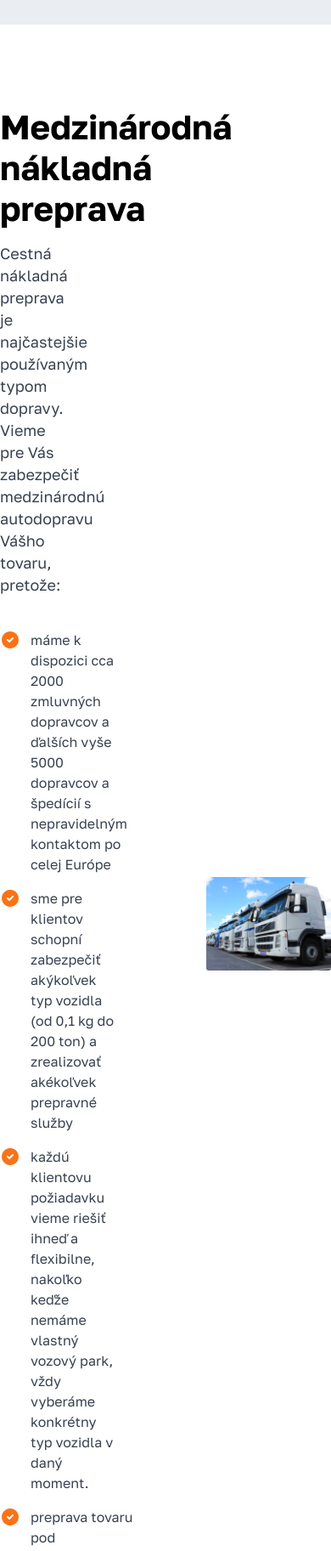
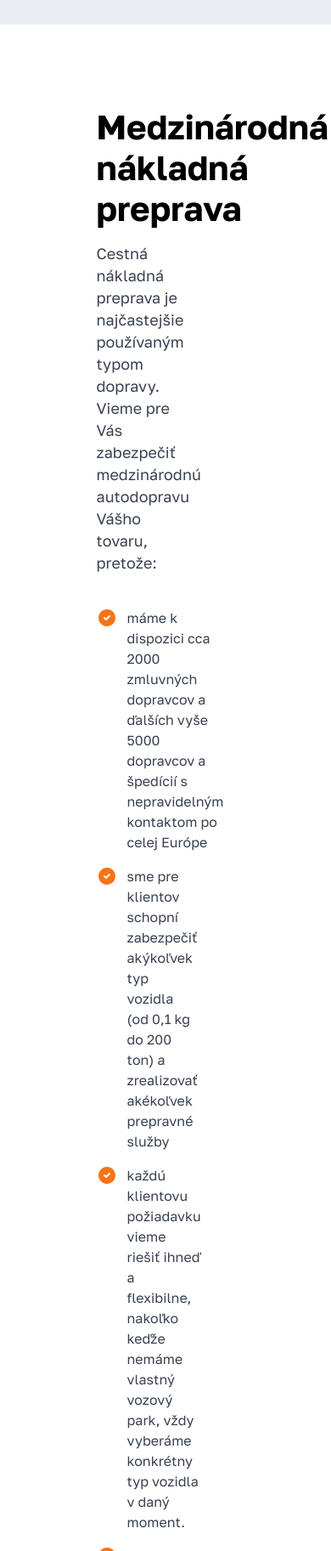
Before and after one commit to Terezie-Mazacova/M-M-Works, a plain HTML site: page logistika.html in a window 390 px wide. Shown: the part 840-2665 px from the top of the page at 85% size. Drawn offline with nearby package versions, Linux system fonts and the light colour scheme.

Commit message:
hotova responziva pro sekci Section About Operation

```diff
--- a/style.scss
+++ b/style.scss
@@ -452,4 +452,28 @@ body {
     .main-information {
         flex-direction: column;
     }
+
+
+    .section-cards {
+        padding: 6rem 2rem;
+    }
+
+    .section-services {
+        padding: 6rem 2rem;
+    }
+    .services-items {
+        flex-direction: column;
+    }
+
+    .services-text {
+        width: 100% !important;
+        padding: 0 !important;
+    }
+
+    .services-img {
+        width: 100% !important;
+    }
+    .services-items-reverse {
+        flex-direction: column-reverse;
+    }
 }
```
Also changed, not shown: elektroinstalace.html (+1 -1 lines), style.css, 1 other file.
